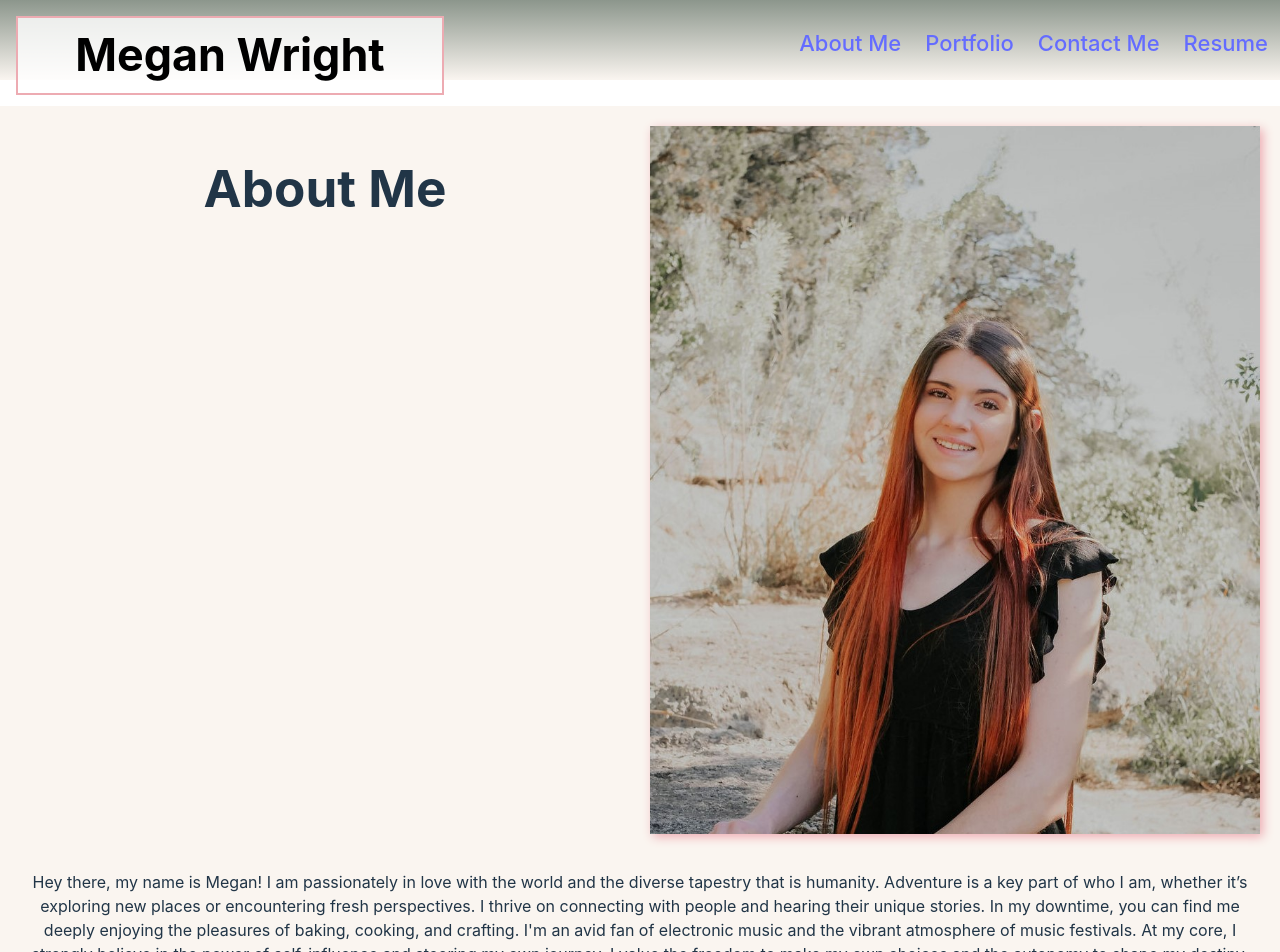
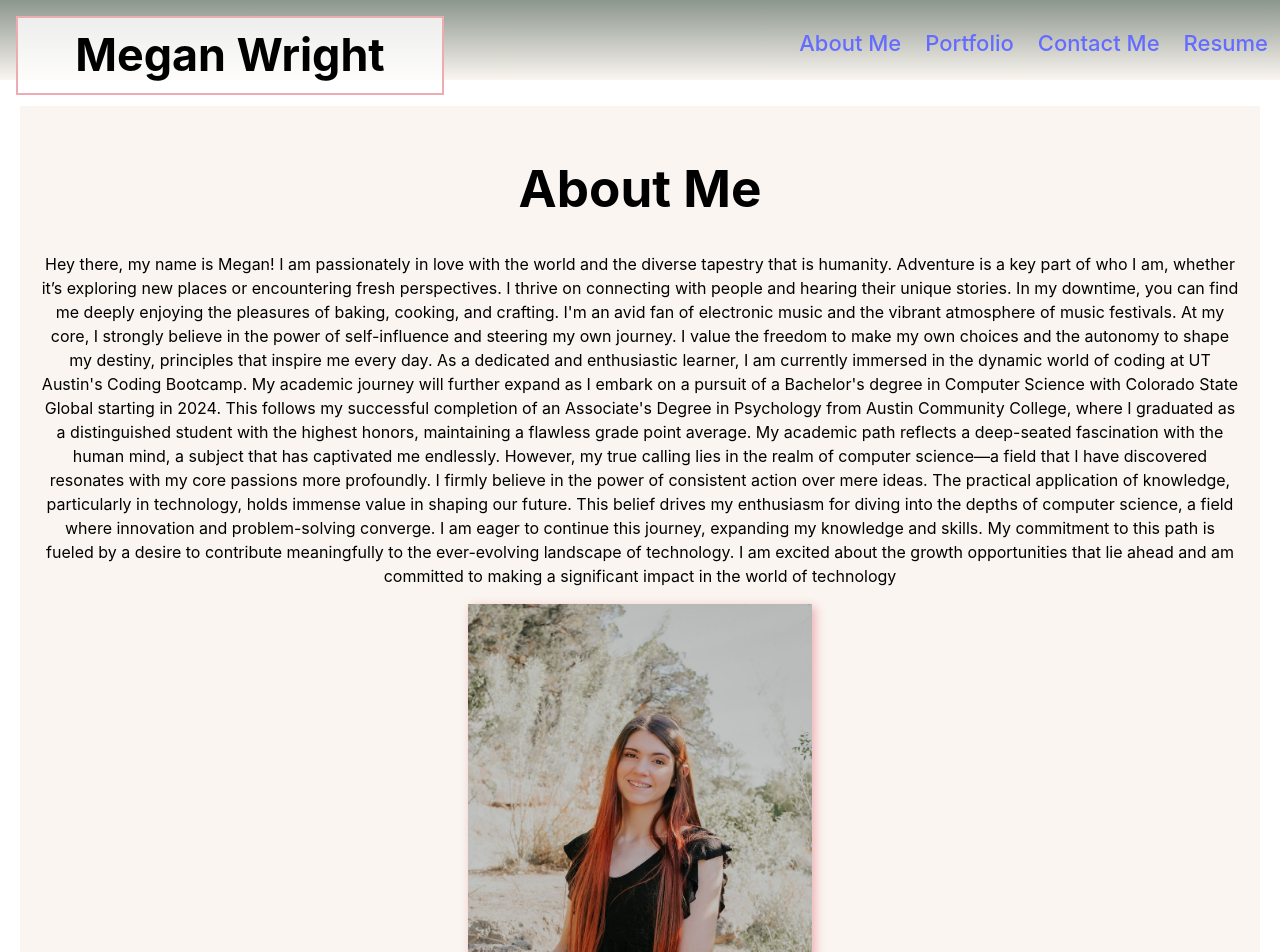
Before and after one commit to mmw18/reactPortfolio, a React (Vite) app: page / in a window 1280 px wide. Shown: the top 952 px of the page. Built offline with nearby package versions, Linux system fonts and the light colour scheme.

Commit message:
troubleshooting styling of aboutMe

```diff
--- a/src/components/aboutMe/aboutMe.css
+++ b/src/components/aboutMe/aboutMe.css
@@ -1,26 +1,32 @@
 .about-me-container {
     background-color: #Faf5f0;
     padding: 20px;
-    display: grid;
-    grid-template-columns: 1fr 1fr;
-    grid-template-rows: auto 1fr;
-    gap: 20px;
-    align-items: start;
+    display: flex;
+    flex-direction: column;
+    margin: 20px;/* Centers the content */
+    color: #000; /* Default text color */
   }
 
   .about-me-container h1 {
-    grid-column: 1 / 2;
-    grid-row: 1 / 2;
+    margin-bottom: 20px; /* Adds space below the title */
+  }
+
+  .content-area {
+    display: flex;
+    flex-direction: row;
+    width: 100%; /* Take the full width of the container */
+    gap: 20px;
   }
 
   .about-me-photo {
-    grid-column: 2 / 3;
-    grid-row: 1 / 2;
-    max-width: 100%;
+    flex: 33%; /* Takes up one-third of the flex container */
+    max-width: 100%; /* Adjusts to the flex container size */
+    max-height: 400px; /* Maximum height */
+    object-fit: cover; /* Adjusts the photo to cover the area */
     box-shadow: 3px 3px 10px #edabb2;
+    align-self: center; /* Center the photo vertically */
   }
 
   .about-me-container p {
-    grid-column: 1 / 3;
-    grid-row: 2 / 3;
+    flex: 66%; /* Takes up two-thirds of the flex container */
   }
--- a/src/components/aboutMe/aboutMe.jsx
+++ b/src/components/aboutMe/aboutMe.jsx
@@ -6,7 +6,7 @@ const AboutMe = () => {
     return (
         <div className="about-me-container">
             <h1>About Me</h1>
-      <img src={headshot} alt="Me" className="about-me-photo" />
+            <div classname="content-area">
                 <p>
                     Hey there, my name is Megan! I am passionately in love with the world and the diverse tapestry that is humanity. Adventure is a key part of who I am, whether it’s exploring new places or encountering fresh perspectives. I thrive on connecting with people and hearing their unique stories. In my downtime, you can find me deeply enjoying the pleasures of baking, cooking, and crafting. I'm an avid fan of electronic music and the vibrant atmosphere of music festivals. At my core, I strongly believe in the power of self-influence and steering my own journey. I value the freedom to make my own choices and the autonomy to shape my destiny, principles that inspire me every day. As a dedicated and enthusiastic learner, I am currently immersed in the dynamic world of coding at UT Austin's Coding Bootcamp. My academic journey will further expand as I embark on a pursuit of a Bachelor's degree in Computer Science with Colorado State Global starting in 2024. This follows my successful completion of an Associate's Degree in Psychology from Austin Community College, where I graduated as a distinguished student with the highest honors, maintaining a flawless grade point average.
 
@@ -14,6 +14,8 @@ My academic path reflects a deep-seated fascination with the human mind, a subje
 
                     I am eager to continue this journey, expanding my knowledge and skills. My commitment to this path is fueled by a desire to contribute meaningfully to the ever-evolving landscape of technology. I am excited about the growth opportunities that lie ahead and am committed to making a significant impact in the world of technology
                 </p>
+                <img src={headshot} alt="Me" className="about-me-photo" />
+            </div>
         </div>
     );
 };
```
Lines whose indentation alone changed are shown as unchanged.
